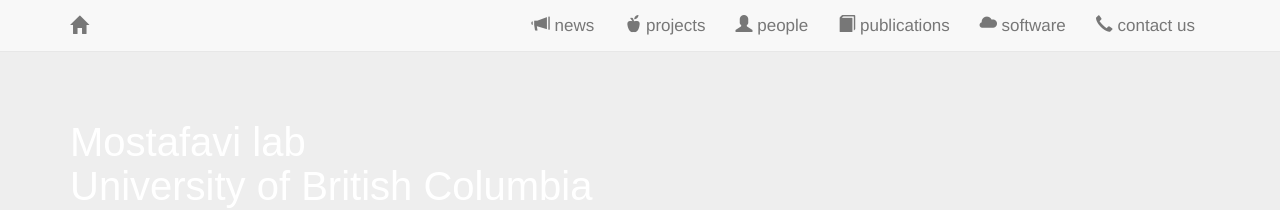
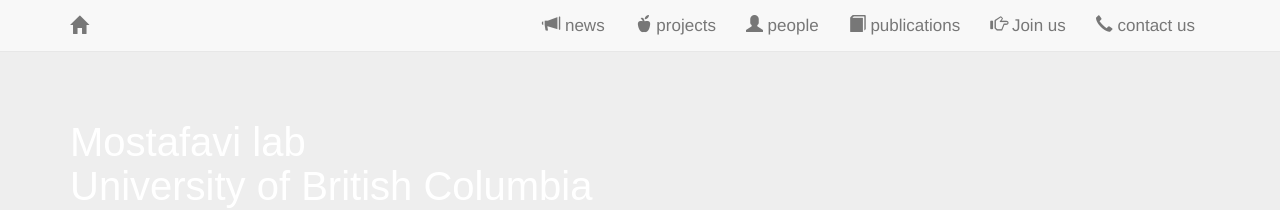
Before and after one commit to saramostafavi/saramostafavi.github.io, a Jekyll site: the page built from index.html, in a window 1280 px wide. Shown: the top 210 px of the page. Built offline with Jekyll 4.4.1, drawn with Linux system fonts in a browser that asks for light colours; nearby versions of some CDN libraries; a style sheet for code colours, icons or effects is not loaded.

Commit message:
Update header.html

```diff
--- a/_includes/header.html
+++ b/_includes/header.html
@@ -15,7 +15,7 @@
                 <li><a href="/projects.html"><span class="glyphicon glyphicon-apple" aria-hidden="true"></span> projects</a></li>
                 <li><a href="/people.html"><span class="glyphicon glyphicon-user" aria-hidden="true"></span> people</a></li>
                 <li><a href="/publications.html"><span class="glyphicon glyphicon-book" aria-hidden="true"></span> publications</a></li>
-                <li><a href="/Software.html"><span class="glyphicon glyphicon-cloud download" aria-hidden="true"></span> software</a></li>
+                <li><a href="/Software.html"><span class="glyphicon glyphicon-hand-right" aria-hidden="true"></span> Join us</a></li>
                 <li><a href="/contact.html"><span class="glyphicon glyphicon-earphone" aria-hidden="true"></span> contact us</a></li>
             </ul>
         </div><!--/.nav-collapse -->
```
